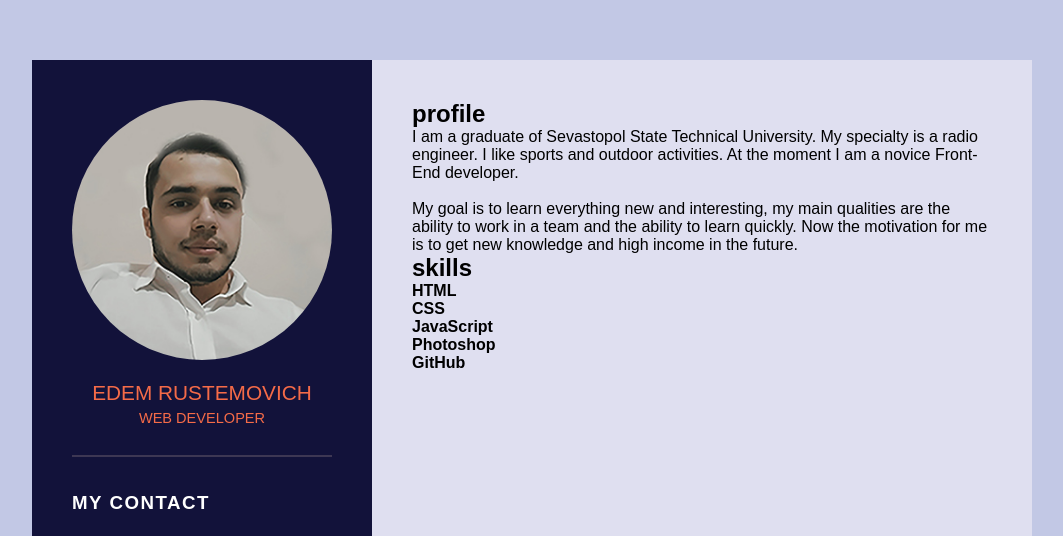
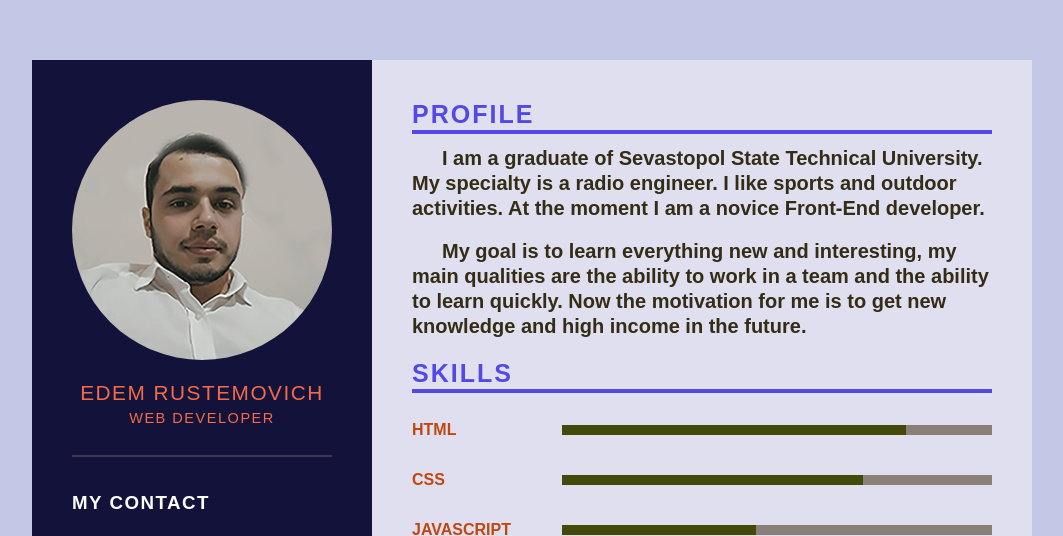
Before and after one commit to Edem7777/rsschool-cv, a plain HTML site: page index.html in a window 1280 px wide. Shown: the top 536 px of the page, without its empty margins (108-1171 px from the left). Drawn offline with Linux system fonts and the light colour scheme; files whose address does not match are found by name; a web font is replaced by a local one.

Commit message:
feat: add style for profile and skills in css file

```diff
--- a/style.css
+++ b/style.css
@@ -62,6 +62,7 @@ body{
   text-align: center;
   font-weight: 500;
   line-height: 1.1em;
+  letter-spacing: 1.5px;
 }
 .profileText h2 span {
   font-size: 0.7em;
@@ -94,6 +95,7 @@ body{
   font-weight: 400;
   padding-bottom: 25px;
   border-bottom: 2px solid rgba(158, 138, 138, 0.3);
+  font-size: 18px;
 
 }
 .icon{
@@ -158,3 +160,55 @@ h5.year{
   color: rgb(192, 167, 104);
   line-height: 15px;
 }
+
+.aboutMe{
+  margin-bottom: 20px;
+}
+.aboutMe:last-child{
+  margin-bottom: 0;
+  ;
+}
+.title_two{
+  color: rgb(83, 73, 230);
+  text-transform: uppercase;
+  letter-spacing: 2px;
+  margin-bottom: 12px;
+  font-size: 25px;
+  font-weight: 800;
+  padding-bottom: 1px;
+  border-bottom: 4px solid  rgb(83, 73, 230);
+}
+.mainText{
+  text-indent: 1.5em;
+  color: rgb(53, 44, 21);
+  font-weight: 650;
+  font-size: 20px;
+  line-height: 25px;
+}
+.skills .box {
+  position: relative;
+  display: grid;
+  width: 100%;
+  grid-template-columns: 150px 1fr;
+  justify-content: center;
+  align-items: center;
+  line-height: 50px;
+}
+.skills .box h4 {
+  text-transform: uppercase;
+  color: rgb(192, 72, 16);
+  font-weight: 800;
+}
+.skills .box .persent {
+  position: relative;
+  width: 100%;
+  height: 10px;
+  background: rgb(138, 128, 121);
+}
+.skills .box .persent div {
+  position: absolute;
+  top: 0;
+  left: 0;
+  height: 100%;
+  background: rgb(67, 73, 8);
+}
```
